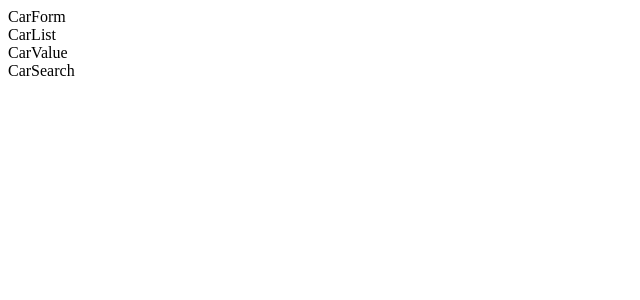
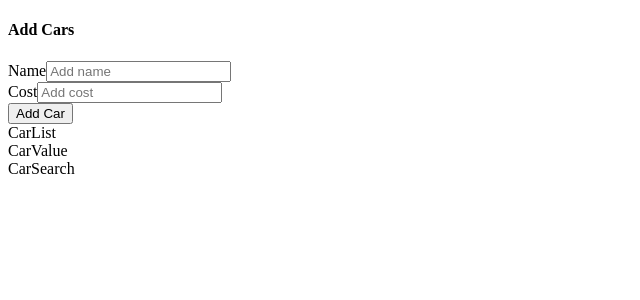
Before and after one commit to IsmayelAlam/practice_react, a React (Create React App) app in the folder react_practice009/: page / in a window 1280 px wide. Shown: the top 300 px of the page, without its empty margins (0-640 px from the left). Built offline with nearby package versions, Linux system fonts and the light colour scheme.

Commit message:
add inputs to the car from component

```diff
--- a/react_practice009/src/Components/CarForm.js
+++ b/react_practice009/src/Components/CarForm.js
@@ -1,5 +1,61 @@
+import React from "react";
+import { useDispatch, useSelector } from "react-redux";
+import { changeCost, changeName, addCar } from "../store";
+
 function CarForm() {
-  return <div>CarForm</div>;
+  const dispatch = useDispatch();
+
+  const { name, cost } = useSelector((state) => {
+    return {
+      name: state.form.name,
+      cost: state.form.cost,
+    };
+  });
+
+  const handleNameChange = (event) => dispatch(changeName(event.target.value));
+
+  const handleCostChange = (event) => dispatch(changeCost(event.target.value));
+
+  const handleSubmit = (event) => {
+    event.preventDefault();
+
+    dispatch(addCar({ name, cost }));
+  };
+
+  return (
+    <div className="car-from panel">
+      <h4 className="subtitle is-3">Add Cars</h4>
+      <form onSubmit={handleSubmit}>
+        <div className="field-group">
+          <div className="field">
+            <label className="label">Name</label>
+            <input
+              type="text"
+              className="input is-expanded"
+              placeholder="Add name"
+              required
+              value={name}
+              onChange={handleNameChange}
+            />
+          </div>
+
+          <div className="field">
+            <label className="label">Cost</label>
+            <input
+              type="number"
+              className="input is-expanded"
+              placeholder="Add cost"
+              required
+              value={cost || ""}
+              onChange={handleCostChange}
+            />
+          </div>
+
+          <button className="button is-link">Add Car</button>
+        </div>
+      </form>
+    </div>
+  );
 }
 
 export default CarForm;
--- a/react_practice009/src/Components/CarList.js
+++ b/react_practice009/src/Components/CarList.js
@@ -1,3 +1,5 @@
+import { useDispatch, useSelector } from "react-redux";
+
 function CarList() {
   return <div>CarList</div>;
 }
```
